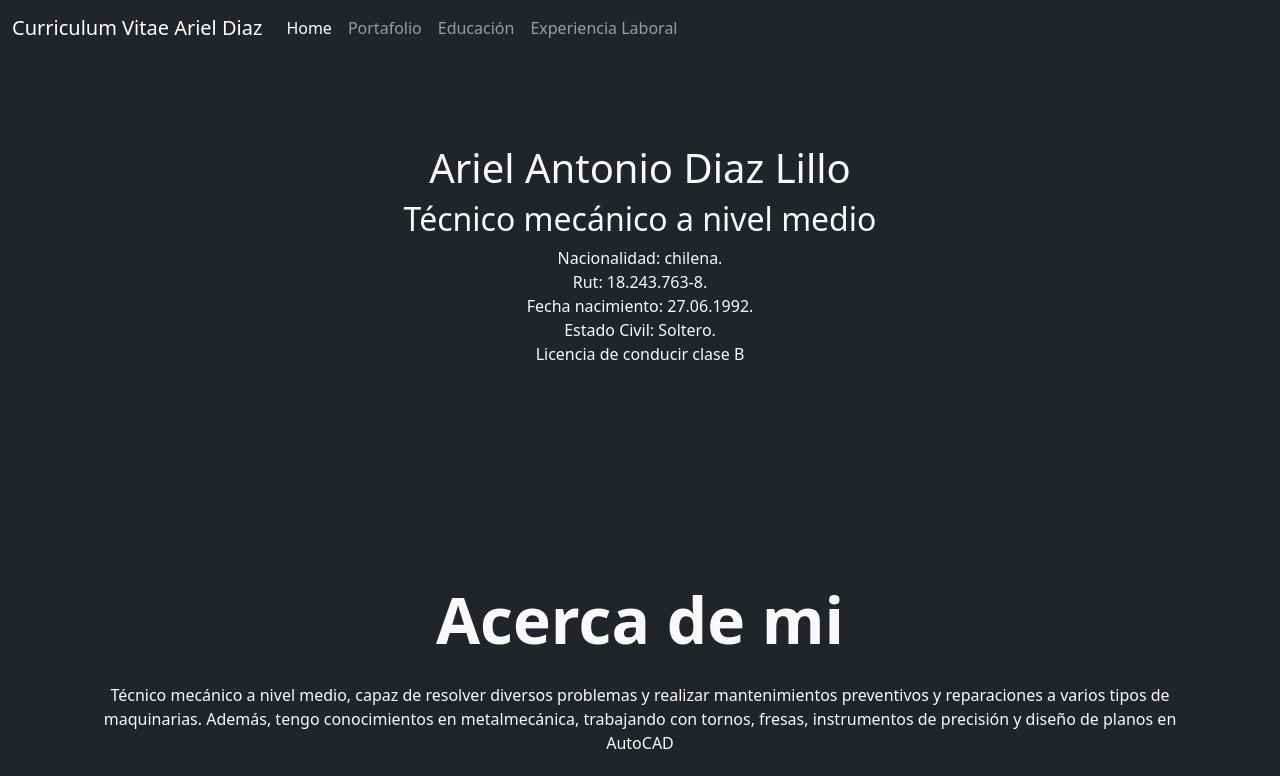
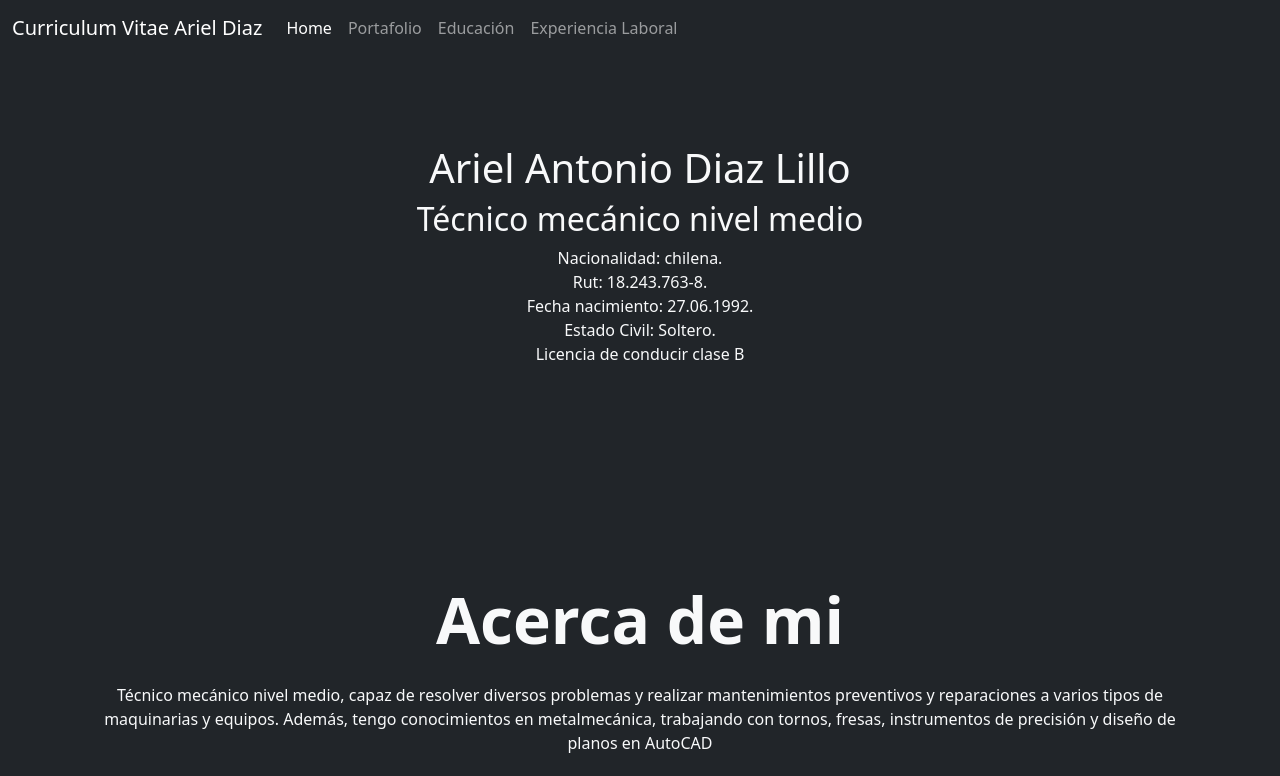
Before and after one commit to diazlilloariel/diazlilloariel.github.io, a plain HTML site: page index.html in a window 1280 px wide. Shown: the top 776 px of the page. Drawn offline with nearby package versions, Linux system fonts and the light colour scheme.

Commit message:
correccion CV

```diff
--- a/index.html
+++ b/index.html
@@ -47,7 +47,7 @@
                 <div class="container ">
                     <div class="ms-auto text-center my-5">
                         <h1>Ariel Antonio Diaz Lillo</h1>
-                        <h2>Técnico mecánico a nivel medio</h2>
+                        <h2>Técnico mecánico nivel medio</h2>
                         <ul class="list-unstyled">
                             <li>Nacionalidad: chilena.</li>
                             <li>Rut: 18.243.763-8.</li>
@@ -67,9 +67,9 @@
                 <div class="container">
                     <h2 class="display-3 fw-bold my-4">Acerca de mi</h2>
                     <p class="my-4">
-                        Técnico mecánico a nivel medio, capaz de resolver diversos problemas y
+                        Técnico mecánico nivel medio, capaz de resolver diversos problemas y
                         realizar mantenimientos preventivos y reparaciones a varios tipos de
-                        maquinarias. Además, tengo conocimientos en metalmecánica, trabajando
+                        maquinarias y equipos. Además, tengo conocimientos en metalmecánica, trabajando
                         con tornos, fresas, instrumentos de precisión y diseño de planos en
                         AutoCAD
                       </p>
```
